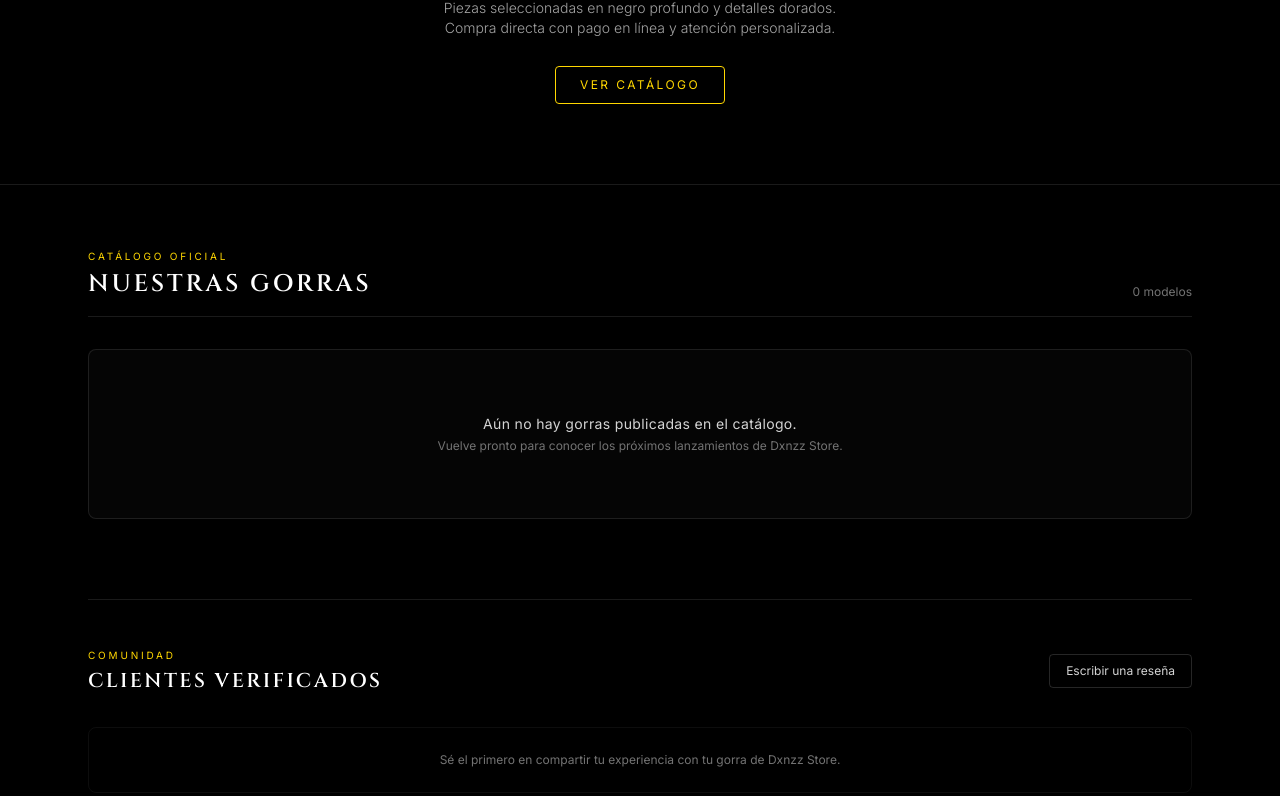
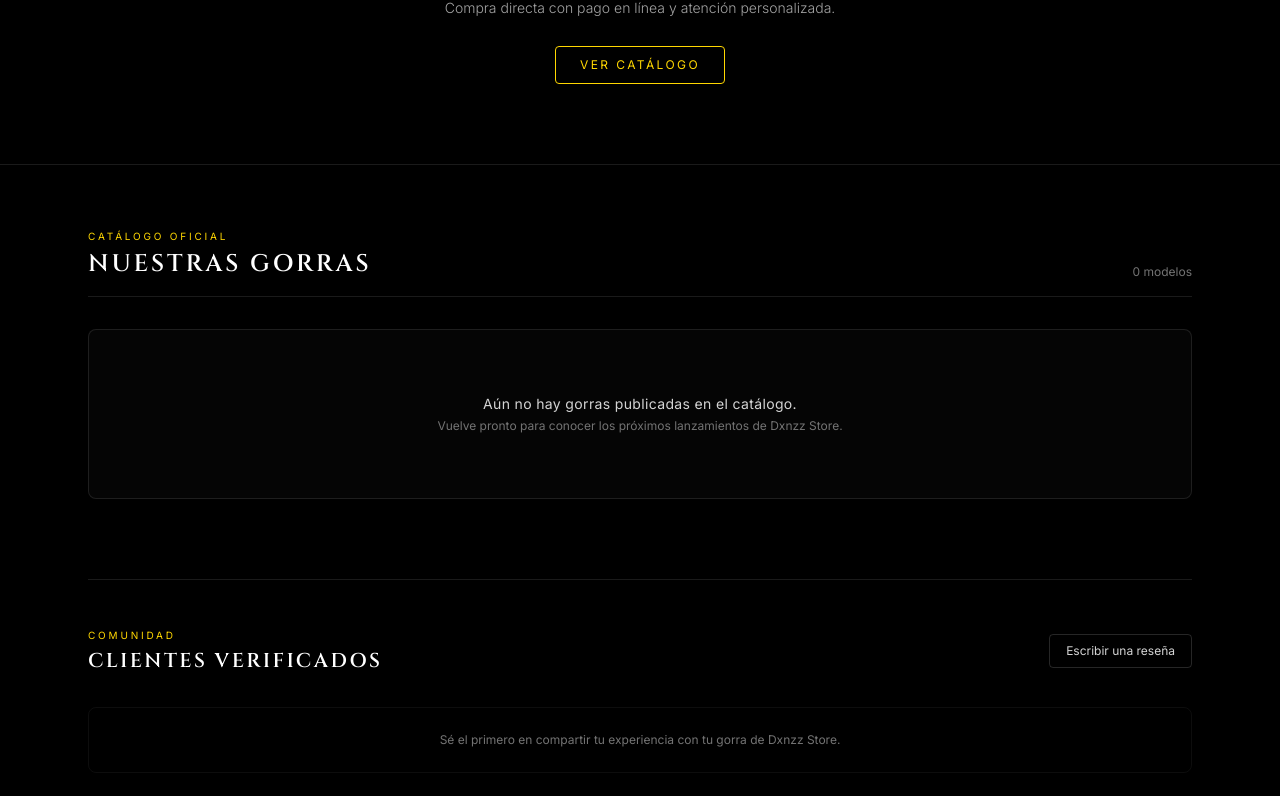
Before and after one commit to dxnzzventas/Dxnzz-Store, a plain HTML site: page index.html in a window 1280 px wide. Shown: the part 240-1036 px from the top of the page. Drawn offline with nearby package versions, Linux system fonts and the light colour scheme.

Commit message:
Actualizar index.html

```diff
--- a/index.html
+++ b/index.html
@@ -129,7 +129,7 @@
       <p class="text-[11px] uppercase tracking-[0.35em] text-gold mb-3">Edición Exclusiva</p>
       <h1 class="font-display text-3xl sm:text-5xl tracking-[0.12em] text-white font-semibold">DXNZZ STORE</h1>
       <p class="text-neutral-400 text-xs sm:text-sm mt-4 max-w-md mx-auto leading-relaxed font-light">
-        Piezas seleccionadas en negro profundo y detalles dorados. Compra directa con pago en línea y atención personalizada.
+        Compra directa con pago en línea y atención personalizada.
       </p>
       <div class="mt-7 flex items-center justify-center gap-4">
         <a href="#catalogo" class="border border-gold text-gold hover:bg-gold hover:text-black text-xs uppercase tracking-[0.2em] px-6 py-2.5 rounded transition">
```
